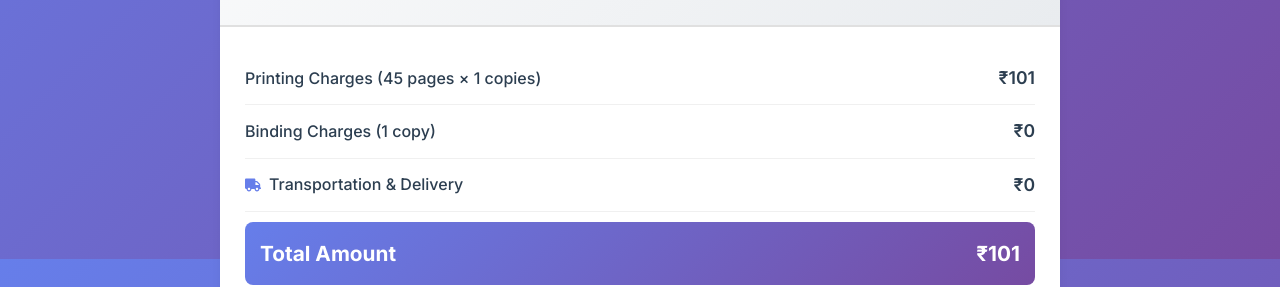
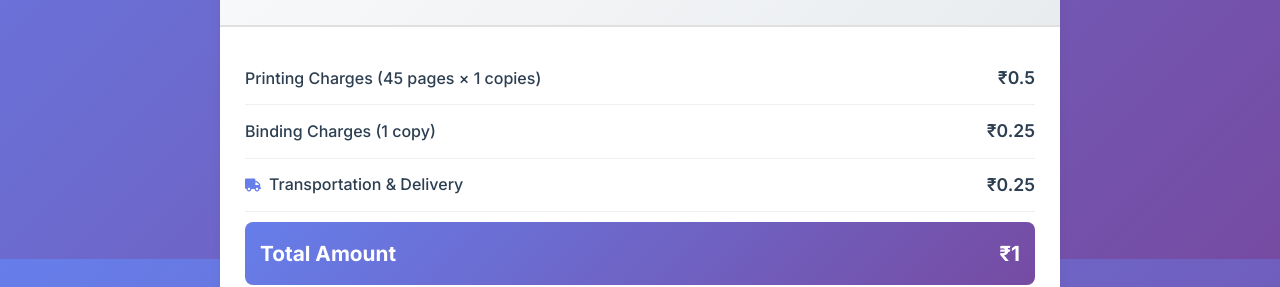
Before and after one commit to Shriganeshhegde/p2d-project-portal, a React (Create React App) app in the folder frontend/: page /payment-details in a window 1280 px wide. Shown: the part 541-828 px from the top of the page. Built offline with nearby package versions, Linux system fonts and the light colour scheme; sample sign-in values are in the browser's storage; the HTML template or start-up script is replaced by a standard one.

Commit message:
set-testing-price-to-rs1

```diff
--- a/frontend/src/pages/Payment.jsx
+++ b/frontend/src/pages/Payment.jsx
@@ -71,6 +71,19 @@ const Payment = () => {
   const calculateCosts = () => {
     const { pages, copies } = paymentDetails;
 
+    // TESTING MODE: Fixed ₹1 total price
+    const TESTING_MODE = true;
+
+    if (TESTING_MODE) {
+      return {
+        printingCost: 0.50,
+        bindingCost: 0.25,
+        transportationCost: 0.25,
+        total: 1.00
+      };
+    }
+
+    // PRODUCTION PRICING (Disabled during testing)
     // BASE COSTS (Hidden from customer)
     const basePrintingCostPerPage = 1.25; // ₹1.25 per page
     // TEMPORARILY REMOVED FOR TESTING - Will add back later
```
